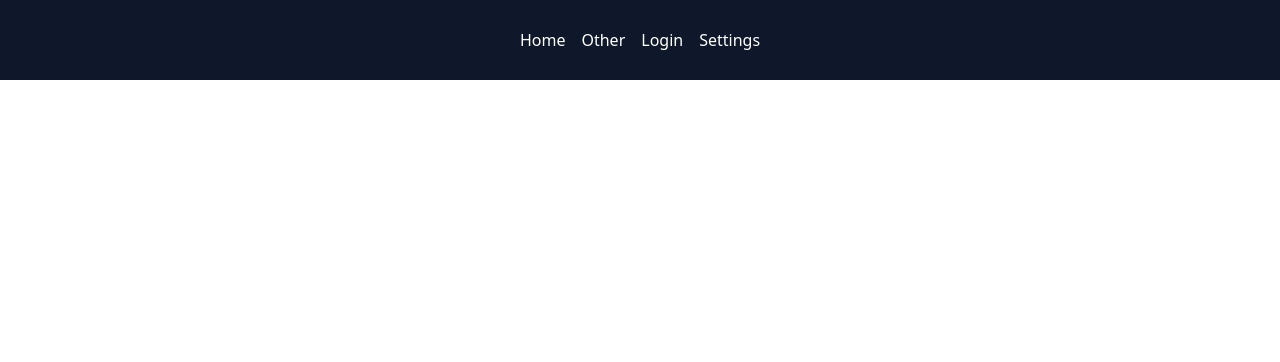
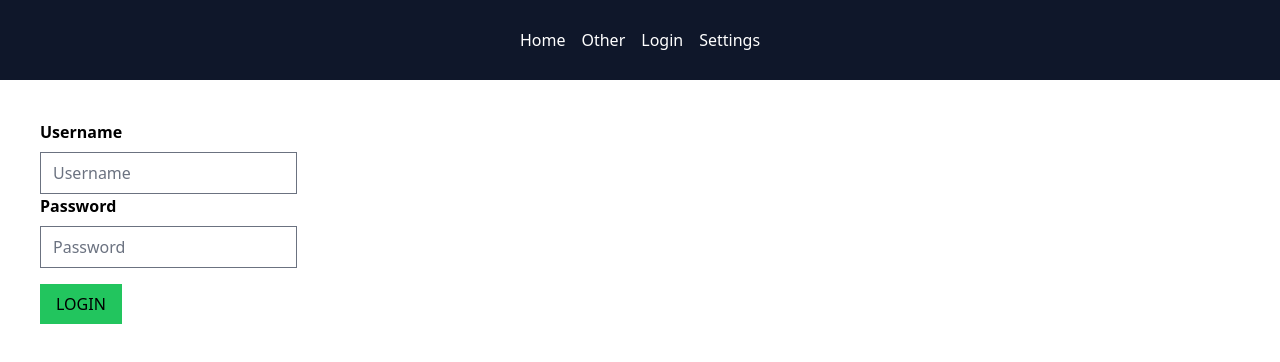
Before and after one commit to coronel98/company-directory, a Vue app: page /company-directory/login in a window 1280 px wide. Shown: the top 362 px of the page. Built offline with nearby package versions, Linux system fonts and the light colour scheme; what @vueuse/firebase would draw is missing.

Commit message:
added nav guard

```diff
--- a/src/router.js
+++ b/src/router.js
@@ -5,12 +5,15 @@ import CardDetails from './views/CardDetails.vue'
 import LoginPage from './views/LoginPage.vue'
 import SettingsPage from './views/SettingsPage.vue'
 
+import { useAuth } from './composables/useAuth'
+const {isAuthenticated} = useAuth()
+
 const routes = [
-  { path: '/', name: 'Home', component: HomePage },
-  { path: '/other', name: 'Other', component: () => import('@/views/OtherPage.vue') },
-  { path: '/employees/:id', name: 'CardDetails', component: CardDetails },
-  { path: '/login', name: 'LoginPage', component: LoginPage },
-  { path: '/settings', name: 'SettingsPage', component: SettingsPage },
+  { path: '/company-directory/', name: 'Home', component: HomePage },
+  { path: '/company-directory/other', name: 'Other', component: () => import('@/views/OtherPage.vue') },
+  { path: '/company-directory/employees/:id', name: 'CardDetails', component: CardDetails },
+  { path: '/company-directory/login', name: 'LoginPage', component: LoginPage },
+  { path: '/company-directory/settings', name: 'SettingsPage', component: SettingsPage, meta: {requiresAuth: true} },
 ]
 
 const router = createRouter({
@@ -18,4 +21,13 @@ const router = createRouter({
   routes,
 })
 
+//navigation guard
+router.beforeEach((to, _, next) => {
+  if (to.meta.requiresAuth && !isAuthenticated.value) {
+    next({name: 'LoginPage', query: {redirect: to.fullPath}})
+  } else {
+    next()
+  }
+})
+
 export default router
--- a/src/views/LoginPage.vue
+++ b/src/views/LoginPage.vue
@@ -9,7 +9,7 @@
         <input id="password" v-model="password" type="password" placeholder="Password">
     </div>
 
-    <button @click="logUserIn" class="bg-green-501 mt-4 px-4 py-2 hover:bg-green-800 hover:text-white">LOGIN</button>
+    <button @click="logUserIn" class="bg-green-500 mt-4 px-4 py-2 hover:bg-green-800 hover:text-white">LOGIN</button>
 
    </form>
 </template>
```
